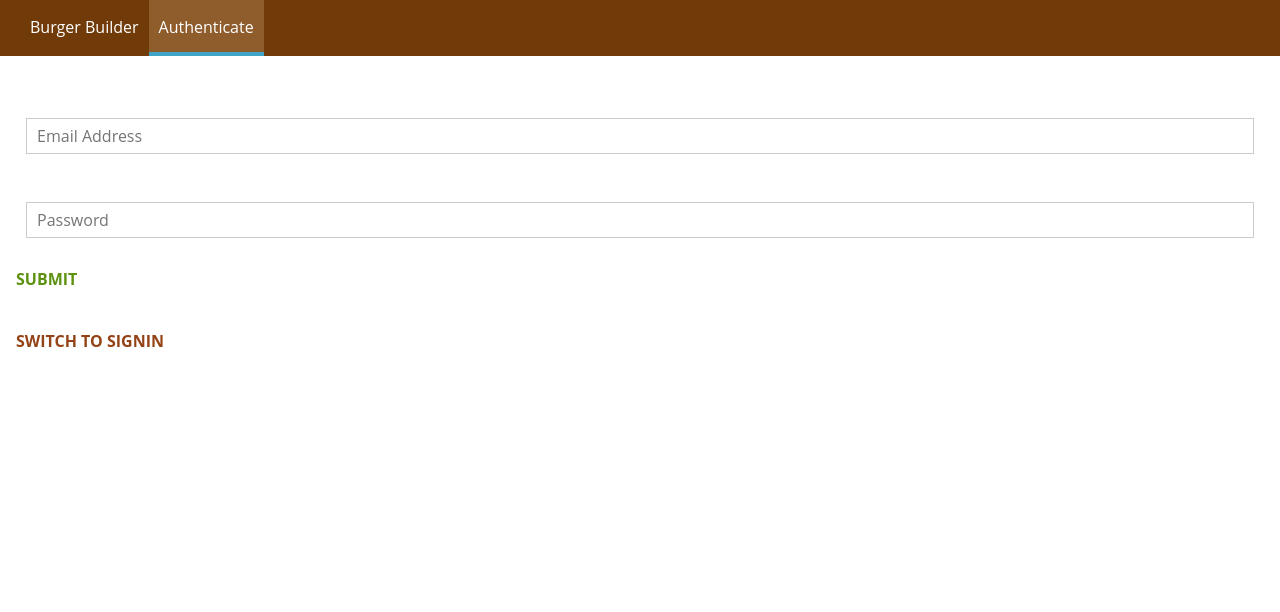
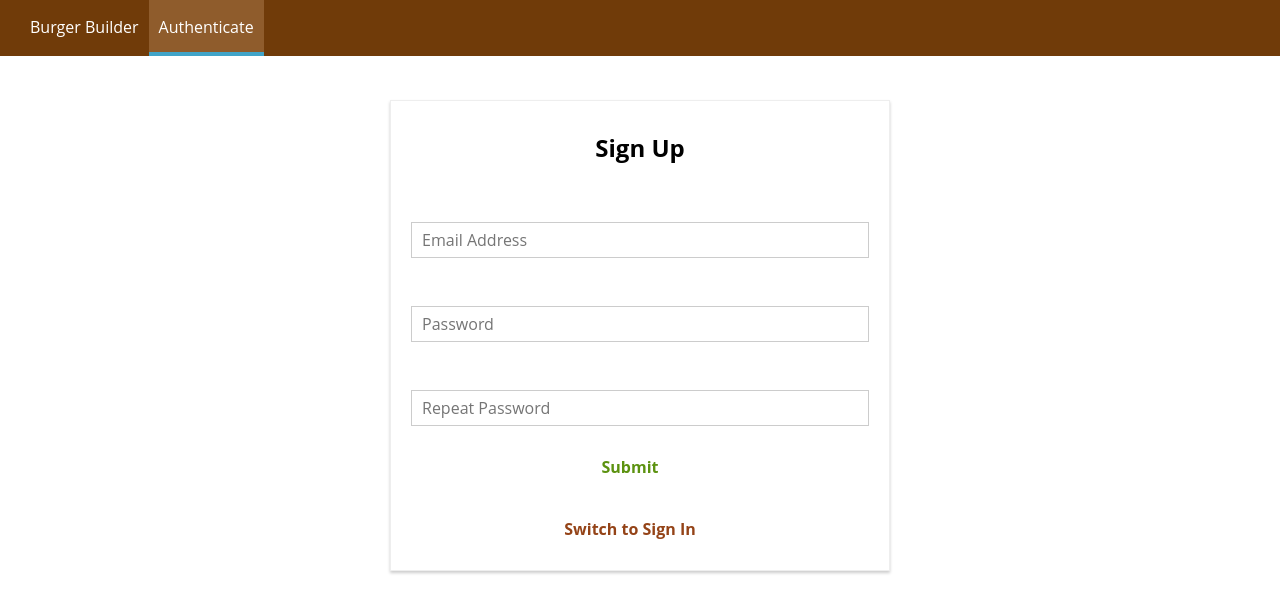
Before and after one commit to benAkehurst/react-boilerplate, a React (Create React App) app: page /auth in a window 1280 px wide. Shown: the top 612 px of the page. Built offline with nearby package versions, Linux system fonts and the light colour scheme.

Commit message:
update auth component

```diff
--- a/src/containers/Auth/Auth.js
+++ b/src/containers/Auth/Auth.js
@@ -6,7 +6,6 @@ import './Auth.scss';
 import Input from '../../components/UI/Input/Input';
 import Button from '../../components/UI/Button/Button';
 import Spinner from '../../components/UI/Spinner/Spinner';
-import classes from './Auth.scss';
 import * as actions from '../../store/actions/index';
 import { updateObject, checkValidity } from '../../shared/utility';
 
@@ -31,6 +30,20 @@ const Auth = (props) => {
       elementConfig: {
         type: 'password',
         placeholder: 'Password',
+      },
+      value: '',
+      validation: {
+        required: true,
+        minLength: 6,
+      },
+      valid: false,
+      touched: false,
+    },
+    password2: {
+      elementType: 'input',
+      elementConfig: {
+        type: 'password',
+        placeholder: 'Repeat Password',
       },
       value: '',
       validation: {
@@ -67,19 +80,28 @@ const Auth = (props) => {
 
   const submitHandler = (event) => {
     event.preventDefault();
-    props.onAuth(authForm.email.value, authForm.password.value, isSignup);
+    props.onAuth(
+      authForm.email.value,
+      authForm.password.value,
+      authForm.password2.value,
+      isSignup
+    );
   };
 
   const switchAuthModeHandler = () => {
     setIsSignup(!isSignup);
   };
 
-  const formElementsArray = [];
+  let formElementsArray = [];
   for (let key in authForm) {
     formElementsArray.push({
       id: key,
       config: authForm[key],
     });
+  }
+
+  if (!isSignup) {
+    formElementsArray = [formElementsArray[0], formElementsArray[1]];
   }
 
   let form = formElementsArray.map((formElement) => (
@@ -102,7 +124,7 @@ const Auth = (props) => {
   let errorMessage = null;
 
   if (props.error) {
-    errorMessage = <p>{props.error.message}</p>;
+    errorMessage = <p className="errorMessage">{props.error}</p>;
   }
 
   let authRedirect = null;
@@ -111,15 +133,16 @@ const Auth = (props) => {
   }
 
   return (
-    <div className={classes.Auth}>
+    <div className="Auth">
+      {!isSignup ? <h2>Sign In</h2> : <h2>Sign Up</h2>}
       {authRedirect}
       {errorMessage}
       <form onSubmit={submitHandler}>
         {form}
-        <Button btnType="Success">SUBMIT</Button>
+        <Button btnType="Success">Submit</Button>
       </form>
       <Button clicked={switchAuthModeHandler} btnType="Danger">
-        SWITCH TO {isSignup ? 'SIGNIN' : 'SIGNUP'}
+        Switch to {isSignup ? 'Sign In' : 'Sign Up'}
       </Button>
     </div>
   );
@@ -137,8 +160,8 @@ const mapStateToProps = (state) => {
 
 const mapDispatchToProps = (dispatch) => {
   return {
-    onAuth: (email, password, isSignup) =>
-      dispatch(actions.auth(email, password, isSignup)),
+    onAuth: (email, password, password2, isSignup) =>
+      dispatch(actions.auth(email, password, password2, isSignup)),
     onSetAuthRedirectPath: () => dispatch(actions.setAuthRedirectPath('/')),
   };
 };
```
